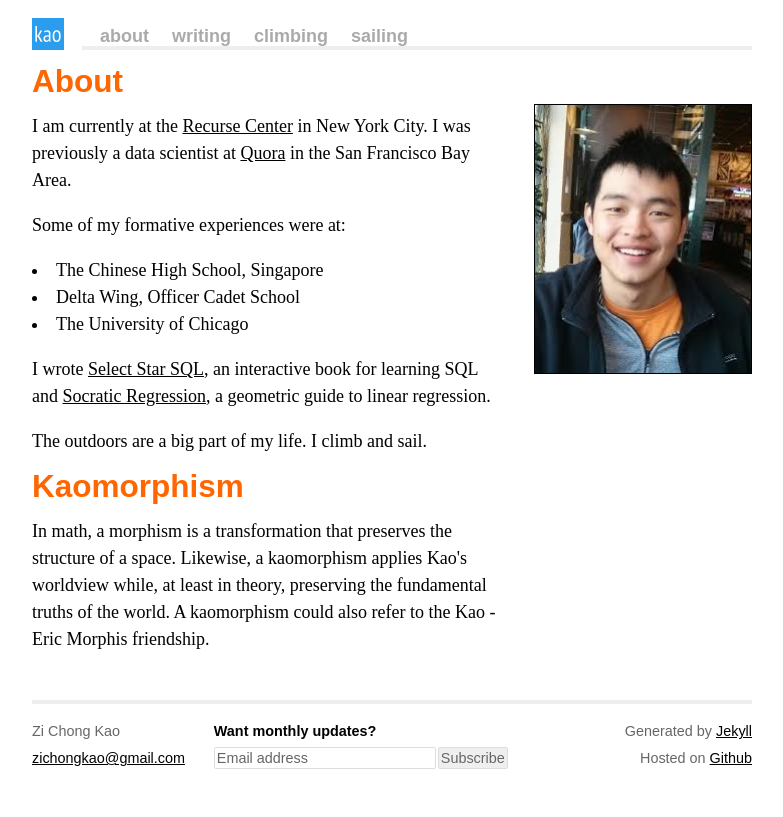
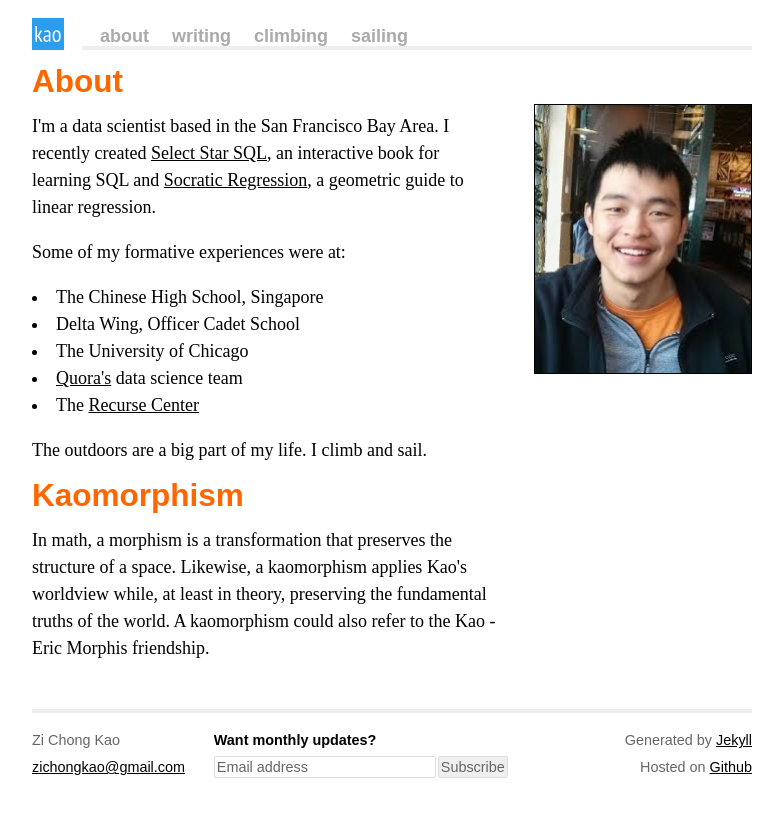
Before and after one commit to zichongkao/zichongkao.github.io, a Jekyll site: the page built from index.html, in a window 1280 px wide. Shown: the top 817 px of the page, without its empty margins (248-1031 px from the left). Built offline with Jekyll 4.4.1, drawn with Linux system fonts in a browser that asks for light colours; comment, search, counter and statistics services are not loaded.

Commit message:
Update status

```diff
--- a/index.html
+++ b/index.html
@@ -7,15 +7,16 @@ title: About Kao
   <img src="/pics/profile.jpg" style="vertical-align: top; float:right; margin-top: 2em; margin-left: 2em; width: 30%; border: solid 1px #000;" alt="photo of kao">
   <div style="min-width: 63%;">
     <h1>About</h1>
-    <p>I am currently at the <a href="https://recurse.com">Recurse Center</a> in New York City. I was previously a data scientist at <a href='https://www.quora.com/profile/Kao-Zi-Chong'>Quora</a> in the San Francisco Bay Area.</p>
+    <p>I'm a data scientist based in the San Francisco Bay Area. I recently created <a href="https://selectstarsql.com">Select Star SQL</a>, an interactive book for learning SQL and <a href="socraticregression">Socratic Regression</a>, a geometric guide to linear regression.</p>
     <p>Some of my formative experiences were at:
       <ul>
         <li>The Chinese High School, Singapore</li>
         <li>Delta Wing, Officer Cadet School</li>
         <li>The University of Chicago</li>
+        <li><a href='https://www.quora.com/profile/Kao-Zi-Chong'>Quora's</a> data science team</li>
+        <li>The <a href='https://www.recurse.com'>Recurse Center</a></li>
       </ul>
     </p>
-    <p>I wrote <a href="https://selectstarsql.com">Select Star SQL</a>, an interactive book for learning SQL and <a href="socraticregression">Socratic Regression</a>, a geometric guide to linear regression.</p>
     <p>The outdoors are a big part of my life. I climb and sail.</p>
     <h1>Kaomorphism</h1>
     <p>In math, a morphism is a transformation that preserves the structure of a space. Likewise, a kaomorphism applies Kao's worldview while, at least in theory, preserving the fundamental truths of the world. A kaomorphism could also refer to the Kao - Eric Morphis friendship.</p>
--- a/sailing.html
+++ b/sailing.html
@@ -59,7 +59,7 @@ title: Kao's Website - Sailing
       </table>
     <br>
     <h2>Dinghy</h2>
-      <table>
+      <table class="'sailing">
         <tr>
           <td class="year">2013</td>
           <td class="event">67th Timme Angsten Regatta</td>
```
